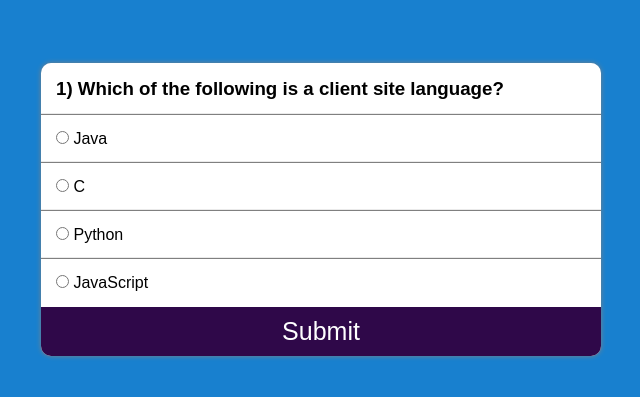
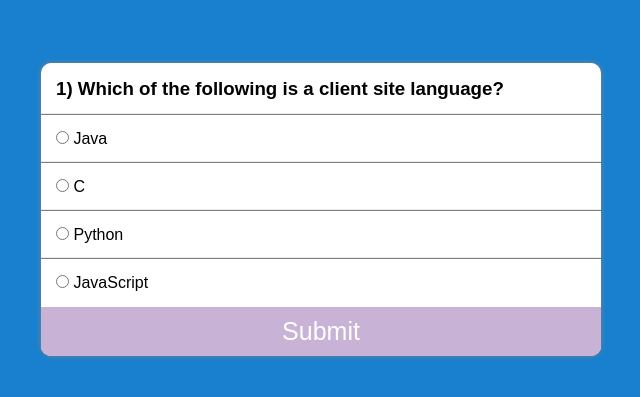
Before and after one commit to SamadritaBhattacharya/quiz, a plain HTML site: page index.html in a window 1280 px wide. Shown: the part 191-588 px from the top of the page, without its empty margins (319-959 px from the left). Drawn offline with Linux system fonts and the light colour scheme.

Commit message:
Update style.css

```diff
--- a/style.css
+++ b/style.css
@@ -33,7 +33,7 @@
 
 #submit {
     width: 100%;
-    background-color: rgb(47, 8, 73);
+    background-color: rgb(200, 179, 214);
     transition: 0.5s;
     color: white;
     outline: none;
```
